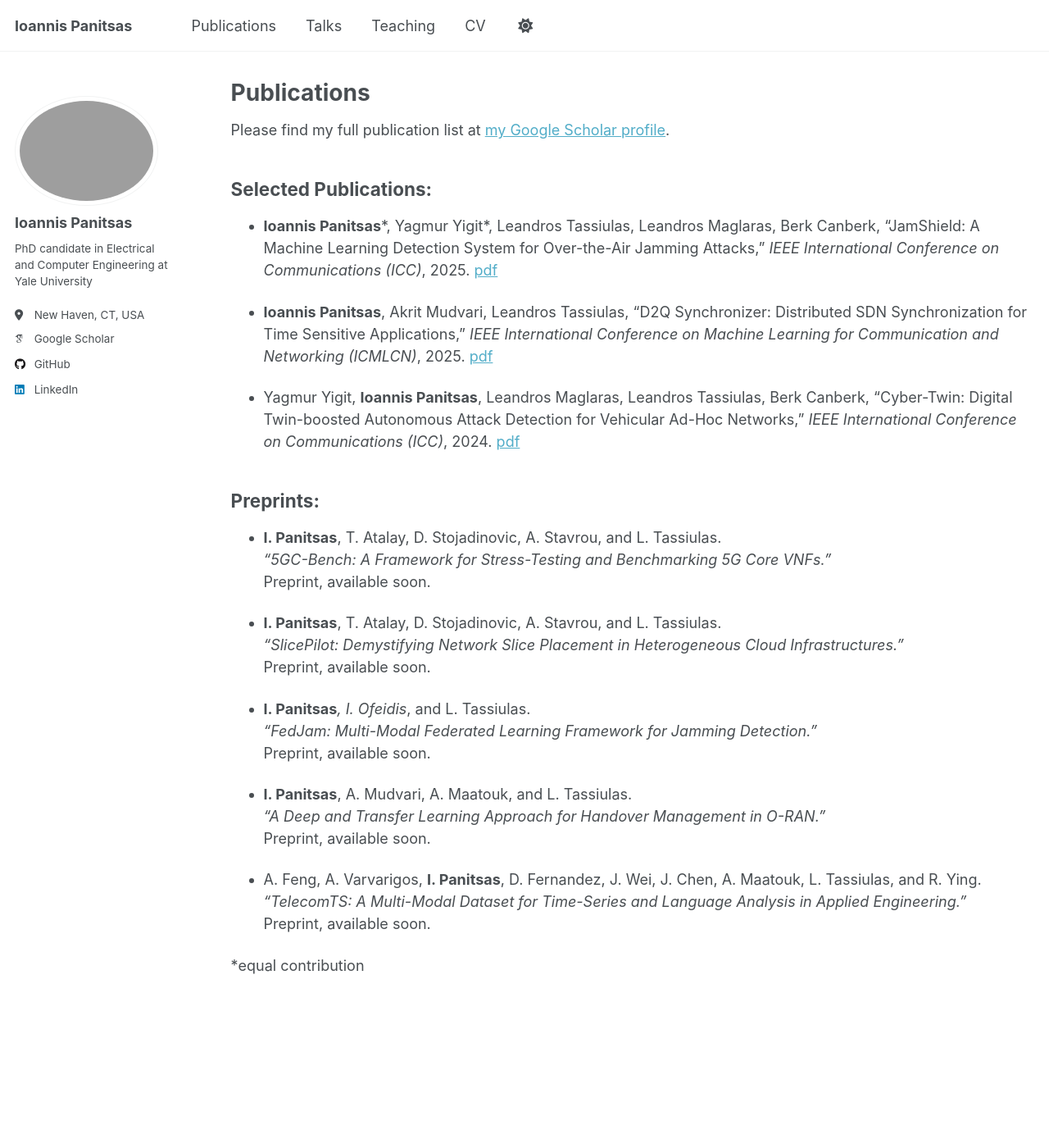
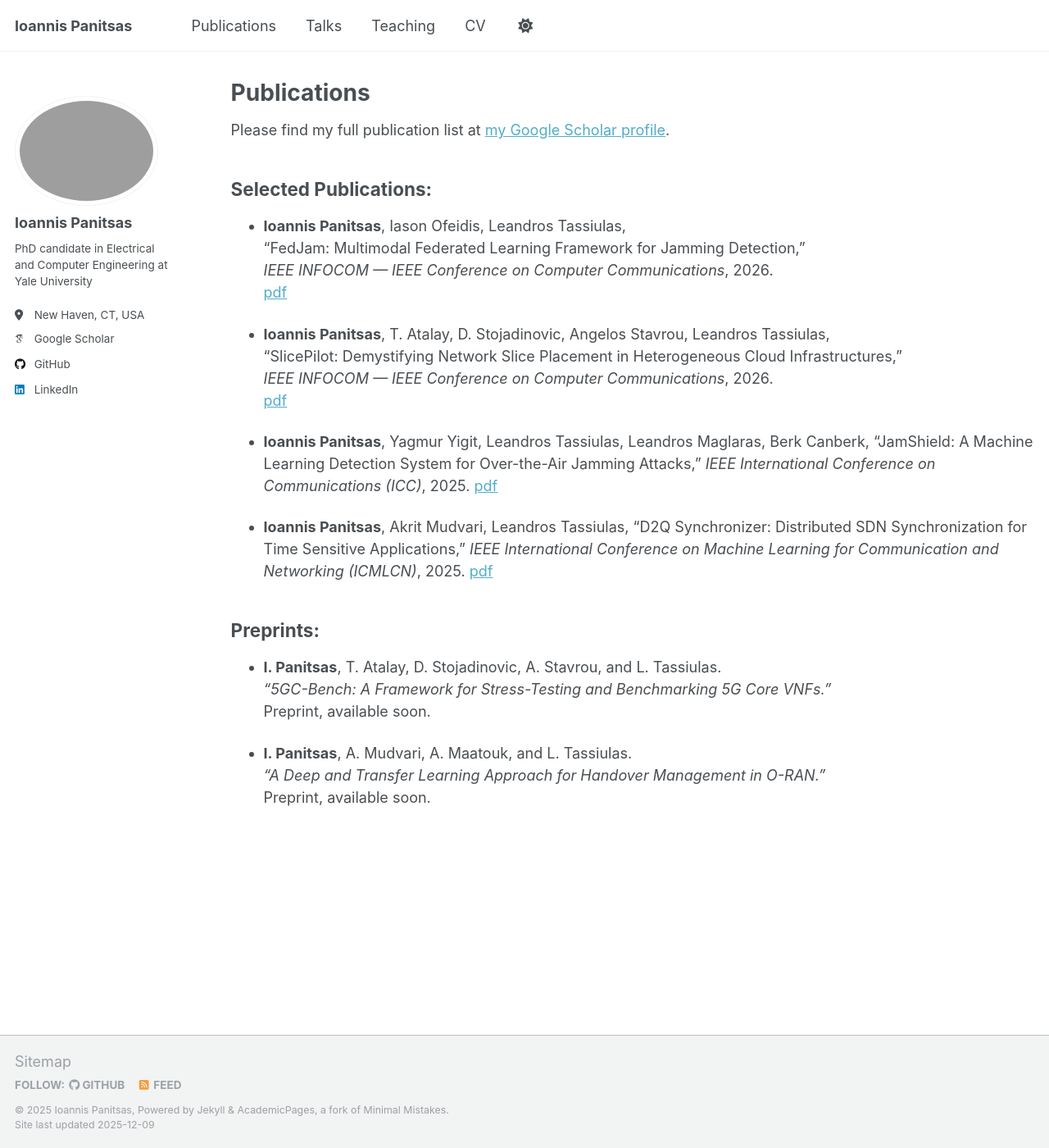
Before and after one commit to panitsasi/panitsasi.github.io, a Jekyll site: the page built from _pages/publications.md, in a window 1280 px wide and 1400 px high. Shown: the whole window at 82% size. Built offline with Jekyll 4.4.1, drawn with Linux system fonts in a browser that asks for light colours; some web fonts are replaced.

Commit message:
Update publications.md

```diff
--- a/_pages/publications.md
+++ b/_pages/publications.md
@@ -7,31 +7,26 @@
 Please find my full publication list at [my Google Scholar profile](https://scholar.google.com/citations?user=HZ5MwUQAAAAJ&hl).
 
 ## Selected Publications:
-* **Ioannis Panitsas**\*, Yagmur Yigit\*, Leandros Tassiulas, Leandros Maglaras, Berk Canberk, “JamShield: A Machine Learning Detection System for Over-the-Air Jamming Attacks,” *IEEE International Conference on Communications (ICC)*, 2025. [pdf](/files/JamShield__A_Machine_Learning_Detection_System_for_Over_the_Air_Jamming_Attacks.pdf)
+
+* **Ioannis Panitsas**, Iason Ofeidis, Leandros Tassiulas,
+“FedJam: Multimodal Federated Learning Framework for Jamming Detection,”
+*IEEE INFOCOM — IEEE Conference on Computer Communications*, 2026.
+[pdf](/files/FedJam__Multi_Modal_Federated_Learning_Framework_for_Jamming_Detection.pdf)
+
+* **Ioannis Panitsas**, T. Atalay, D. Stojadinovic, Angelos Stavrou, Leandros Tassiulas,
+“SlicePilot: Demystifying Network Slice Placement in Heterogeneous Cloud Infrastructures,”
+*IEEE INFOCOM — IEEE Conference on Computer Communications*, 2026.
+[pdf](/files/SlicePilot__Demystifying_Network_Slice_Placement_in_Heterogenous_Cloud_Infrastructures.pdf)
+
+* **Ioannis Panitsas**, Yagmur Yigit, Leandros Tassiulas, Leandros Maglaras, Berk Canberk, “JamShield: A Machine Learning Detection System for Over-the-Air Jamming Attacks,” *IEEE International Conference on Communications (ICC)*, 2025. [pdf](/files/JamShield__A_Machine_Learning_Detection_System_for_Over_the_Air_Jamming_Attacks.pdf)
 
 * **Ioannis Panitsas**, Akrit Mudvari, Leandros Tassiulas, “D2Q Synchronizer: Distributed SDN Synchronization for Time Sensitive Applications,” *IEEE International Conference on Machine Learning for Communication and Networking (ICMLCN)*, 2025. [pdf](/files/D2Q_Synchronizer__Distributed_SDN_Synchronization_for_Time_Sensitive_Applications.pdf)
-
-* Yagmur Yigit, **Ioannis Panitsas**, Leandros Maglaras, Leandros Tassiulas, Berk Canberk, “Cyber-Twin: Digital Twin-boosted Autonomous Attack Detection for Vehicular Ad-Hoc Networks,” *IEEE International Conference on Communications (ICC)*, 2024. [pdf](/files/Cyber_Twin_Digital_Twin_Boosted_Autonomous_Attack_Detection_for_Vehicular_Ad-Hoc_Networks.pdf)
 
 ## Preprints:
 - **I. Panitsas**, T. Atalay, D. Stojadinovic, A. Stavrou, and L. Tassiulas.
   *“5GC-Bench: A Framework for Stress-Testing and Benchmarking 5G Core VNFs.”*
   Preprint, available soon.
 
-- **I. Panitsas**, T. Atalay, D. Stojadinovic, A. Stavrou, and L. Tassiulas.
-  *“SlicePilot: Demystifying Network Slice Placement in Heterogeneous Cloud Infrastructures.”*
-  Preprint, available soon.
-
-- **I. Panitsas***, I. Ofeidis*, and L. Tassiulas.
-  *“FedJam: Multi-Modal Federated Learning Framework for Jamming Detection.”*
-  Preprint, available soon.
-
 - **I. Panitsas**, A. Mudvari, A. Maatouk, and L. Tassiulas.
   *“A Deep and Transfer Learning Approach for Handover Management in O-RAN.”*
   Preprint, available soon.
-
-- A. Feng, A. Varvarigos, **I. Panitsas**, D. Fernandez, J. Wei, J. Chen, A. Maatouk, L. Tassiulas, and R. Ying.
-  *“TelecomTS: A Multi-Modal Dataset for Time-Series and Language Analysis in Applied Engineering.”*
-  Preprint, available soon.
-
-\*equal contribution
```
